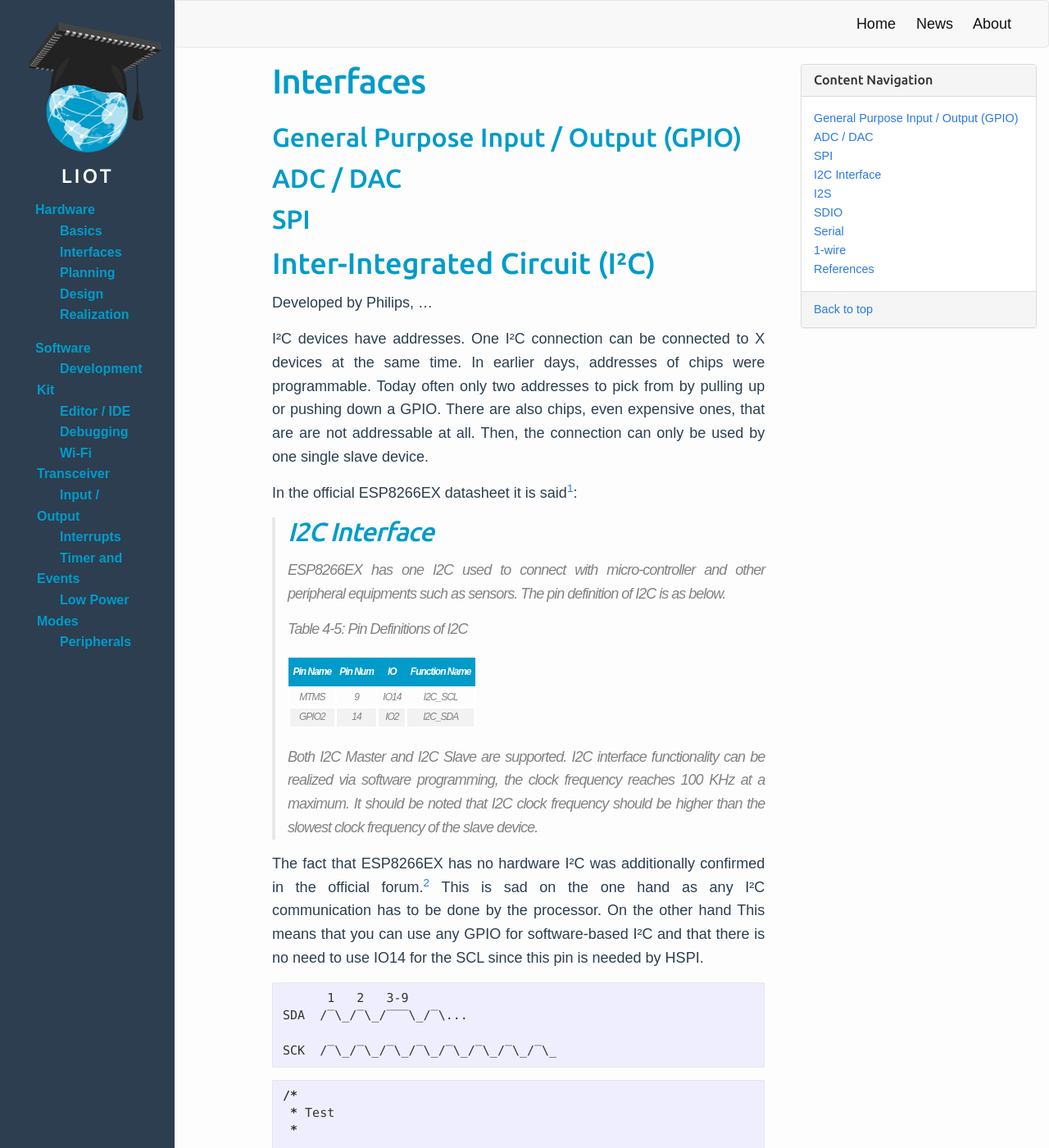
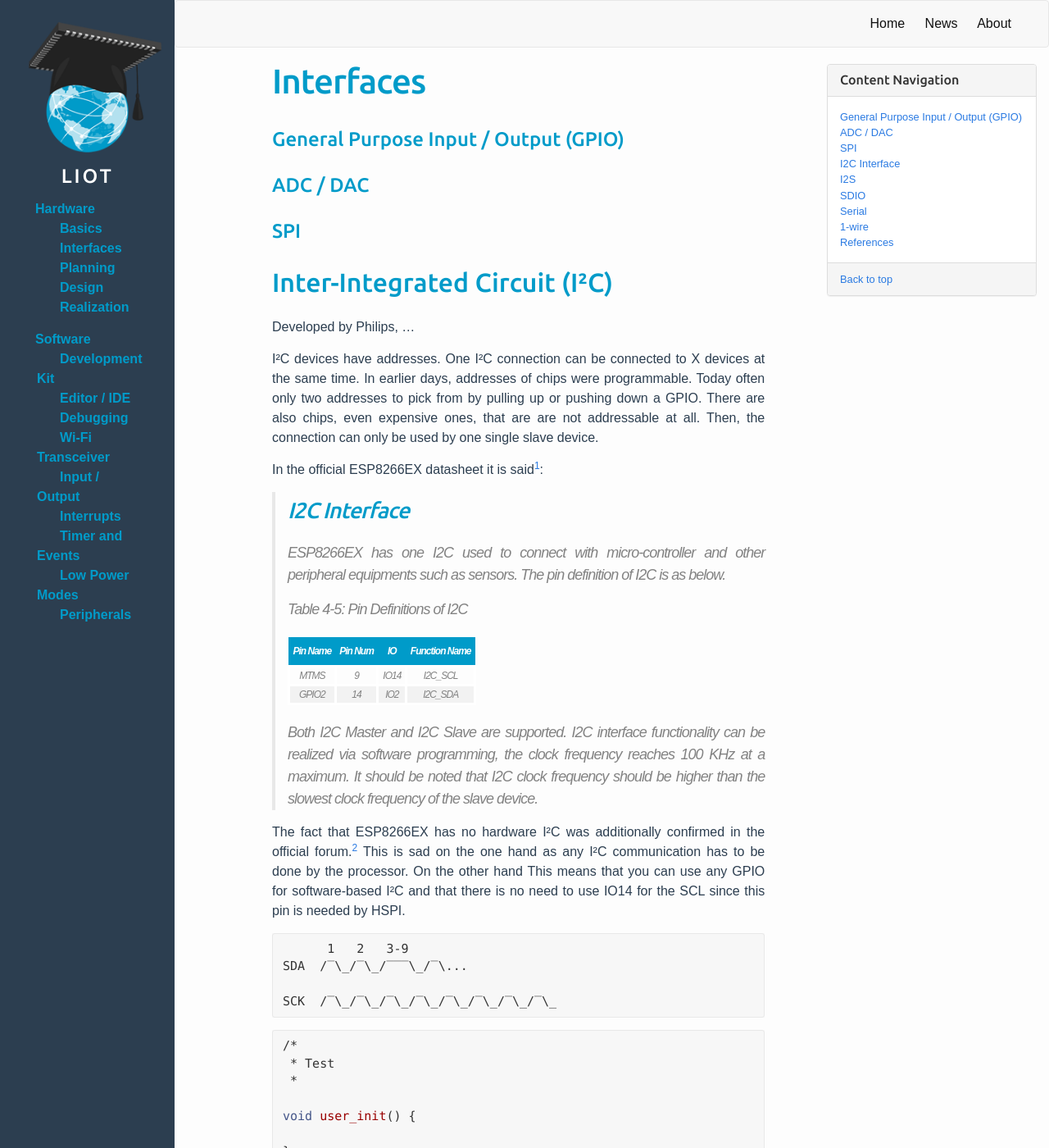
Before and after one commit to learn-internet-of-things/learn-internet-of-things.github.io, a Jekyll site: the page built from page/hardware/02-interfaces.md, in a window 1280 px wide and 1400 px high. Shown: the whole window at 82% size. Built offline with Jekyll 4.4.1, drawn with Linux system fonts in a browser that asks for light colours; nearby versions of some CDN libraries.

Commit message:
Improve content and code style.

```diff
--- a/_sass/_layout.scss
+++ b/_sass/_layout.scss
@@ -216,8 +216,18 @@
 .post-content {
     margin-bottom: $spacing-unit;
 
+    h1 {
+        font-size: 2em;
+        padding: 0.3em 0em;
+
+        @include media-query($on-laptop) {
+            font-size: 28px;
+        }
+    }
+
     h2 {
-        font-size: 32px;
+        font-size: 1.5em;
+        padding: 0.3em 0em;
 
         @include media-query($on-laptop) {
             font-size: 28px;
@@ -225,7 +235,7 @@
     }
 
     h3 {
-        font-size: 26px;
+        font-size: 1.25em;
 
         @include media-query($on-laptop) {
             font-size: 22px;
@@ -233,7 +243,7 @@
     }
 
     h4 {
-        font-size: 20px;
+        font-size: 1em;
 
         @include media-query($on-laptop) {
             font-size: 18px;
@@ -245,9 +255,9 @@
 body{
     color: #2c3e50;
     font-family: acumin-pro,sans-serif;
-    font-size: 18px;
+    font-size: 16px;
     font-weight: 400;
-    line-height: 1.6;
+    line-height: 1.5;
 }
 
 .sidebar {
--- a/_sass/_syntax-highlighting.scss
+++ b/_sass/_syntax-highlighting.scss
@@ -6,17 +6,17 @@
     @extend %vertical-rhythm;
 
     .highlighter-rouge & {
-      background: #eef;
+      background: #f7f7f7;
     }
 
     .c     { color: #998; font-style: italic } // Comment
     .err   { color: #a61717; background-color: #e3d2d2 } // Error
-    .k     { font-weight: bold } // Keyword
-    .o     { font-weight: bold } // Operator
+    .k     { font-weight: normal } // Keyword
+    .o     { font-weight: normal } // Operator
     .cm    { color: #998; font-style: italic } // Comment.Multiline
-    .cp    { color: #999; font-weight: bold } // Comment.Preproc
+    .cp    { color: #999; font-weight: normal } // Comment.Preproc
     .c1    { color: #998; font-style: italic } // Comment.Single
-    .cs    { color: #999; font-weight: bold; font-style: italic } // Comment.Special
+    .cs    { color: #999; font-weight: normal; font-style: italic } // Comment.Special
     .gd    { color: #000; background-color: #fdd } // Generic.Deleted
     .gd .x { color: #000; background-color: #faa } // Generic.Deleted.Specific
     .ge    { font-style: italic } // Generic.Emph
@@ -26,27 +26,27 @@
     .gi .x { color: #000; background-color: #afa } // Generic.Inserted.Specific
     .go    { color: #888 } // Generic.Output
     .gp    { color: #555 } // Generic.Prompt
-    .gs    { font-weight: bold } // Generic.Strong
+    .gs    { font-weight: normal } // Generic.Strong
     .gu    { color: #aaa } // Generic.Subheading
     .gt    { color: #a00 } // Generic.Traceback
-    .kc    { font-weight: bold } // Keyword.Constant
-    .kd    { font-weight: bold } // Keyword.Declaration
-    .kp    { font-weight: bold } // Keyword.Pseudo
-    .kr    { font-weight: bold } // Keyword.Reserved
-    .kt    { color: #458; font-weight: bold } // Keyword.Type
+    .kc    { font-weight: normal } // Keyword.Constant
+    .kd    { font-weight: normal } // Keyword.Declaration
+    .kp    { font-weight: normal } // Keyword.Pseudo
+    .kr    { font-weight: normal } // Keyword.Reserved
+    .kt    { color: #458; font-weight: normal } // Keyword.Type
     .m     { color: #099 } // Literal.Number
     .s     { color: #d14 } // Literal.String
     .na    { color: #008080 } // Name.Attribute
     .nb    { color: #0086B3 } // Name.Builtin
-    .nc    { color: #458; font-weight: bold } // Name.Class
+    .nc    { color: #458; font-weight: normal } // Name.Class
     .no    { color: #008080 } // Name.Constant
     .ni    { color: #800080 } // Name.Entity
-    .ne    { color: #900; font-weight: bold } // Name.Exception
-    .nf    { color: #900; font-weight: bold } // Name.Function
+    .ne    { color: #900; font-weight: normal } // Name.Exception
+    .nf    { color: #900; font-weight: normal } // Name.Function
     .nn    { color: #555 } // Name.Namespace
     .nt    { color: #000080 } // Name.Tag
     .nv    { color: #008080 } // Name.Variable
-    .ow    { font-weight: bold } // Operator.Word
+    .ow    { font-weight: normal } // Operator.Word
     .w     { color: #bbb } // Text.Whitespace
     .mf    { color: #099 } // Literal.Number.Float
     .mh    { color: #099 } // Literal.Number.Hex
```
